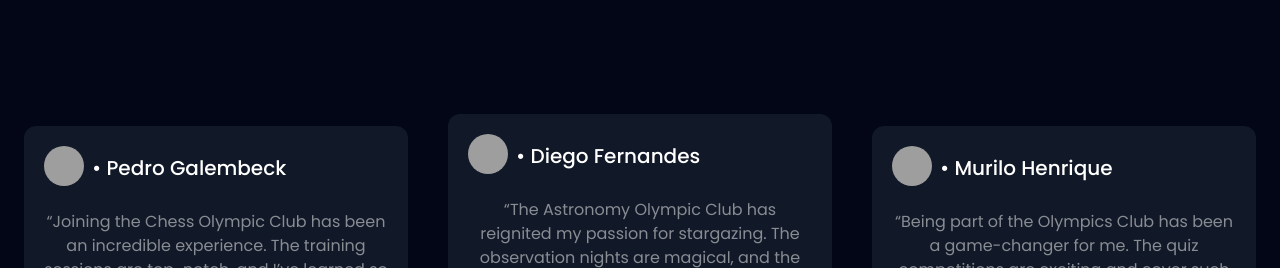
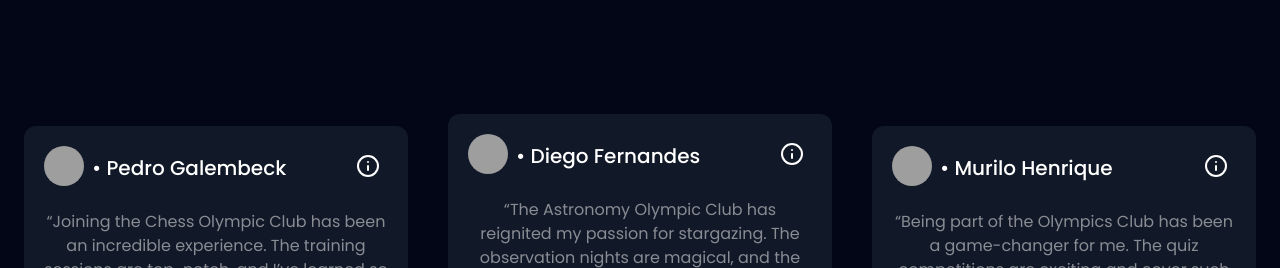
Before and after one commit to galembeck/first-club, a Next.js app: page / in a window 1280 px wide. Shown: the part 1740-2008 px from the top of the page. Built offline with nearby package versions, Linux system fonts and the light colour scheme; no server answers; grey boxes are pictures that could not be loaded; a web font is replaced by a local one.

Commit message:
refactor: update testmonials component

```diff
--- a/src/app/(root)/components/testimonials.tsx
+++ b/src/app/(root)/components/testimonials.tsx
@@ -4,7 +4,7 @@ import { TestimonialCard } from "@/components/testimonial-card";
 
 export function Testimonials() {
   return(
-    <section id="/#testimonials" className="flex flex-wrap justify-center items-center gap-10 mt-40">
+    <section id="testimonials" className="flex flex-wrap justify-center items-center gap-10 mt-40">
       {testimonials.map((testimonials, index) => (
         <TestimonialCard
           key={index}
--- a/src/components/testimonial-card.tsx
+++ b/src/components/testimonial-card.tsx
@@ -1,12 +1,14 @@
 import { testimonials } from "@/lib/data"
 
 import { Avatar, AvatarFallback, AvatarImage } from "./ui/avatar";
+import { Info } from "lucide-react";
 
 type TestimonialCardProps = (typeof testimonials)[number];
 
 const TestimonialCard: React.FC<TestimonialCardProps> = ({ icon, title, content }) => {
   return(
     <div className="flex flex-col gap-4 w-11/12 max-w-96 rounded-xl bg-gray-900 p-5">
+      <div className="flex justify-between">
         <div className="flex flex-row gap-2">
           <Avatar>
             <AvatarImage
@@ -18,6 +20,9 @@ const TestimonialCard: React.FC<TestimonialCardProps> = ({ icon, title, content
           <h3 className=" mt-2 text-xl font-medium text-white h-[64px]">• {title}</h3>
         </div>
 
+        <Info className="mt-2 mr-2" />
+      </div>
+
       <p className="-mt-6 text-white/50 text-center">{content}</p>
     </div>
   );
```
Lines whose indentation alone changed are shown as unchanged.
